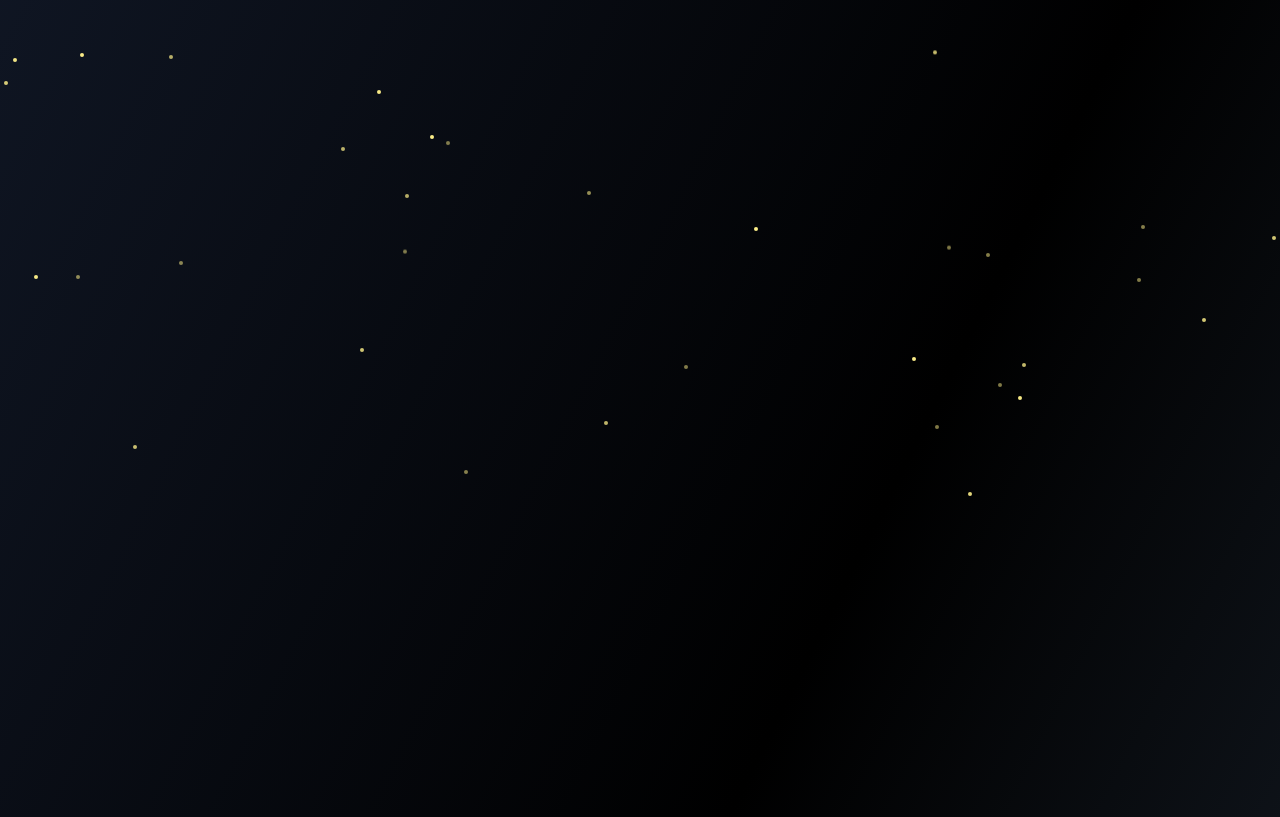
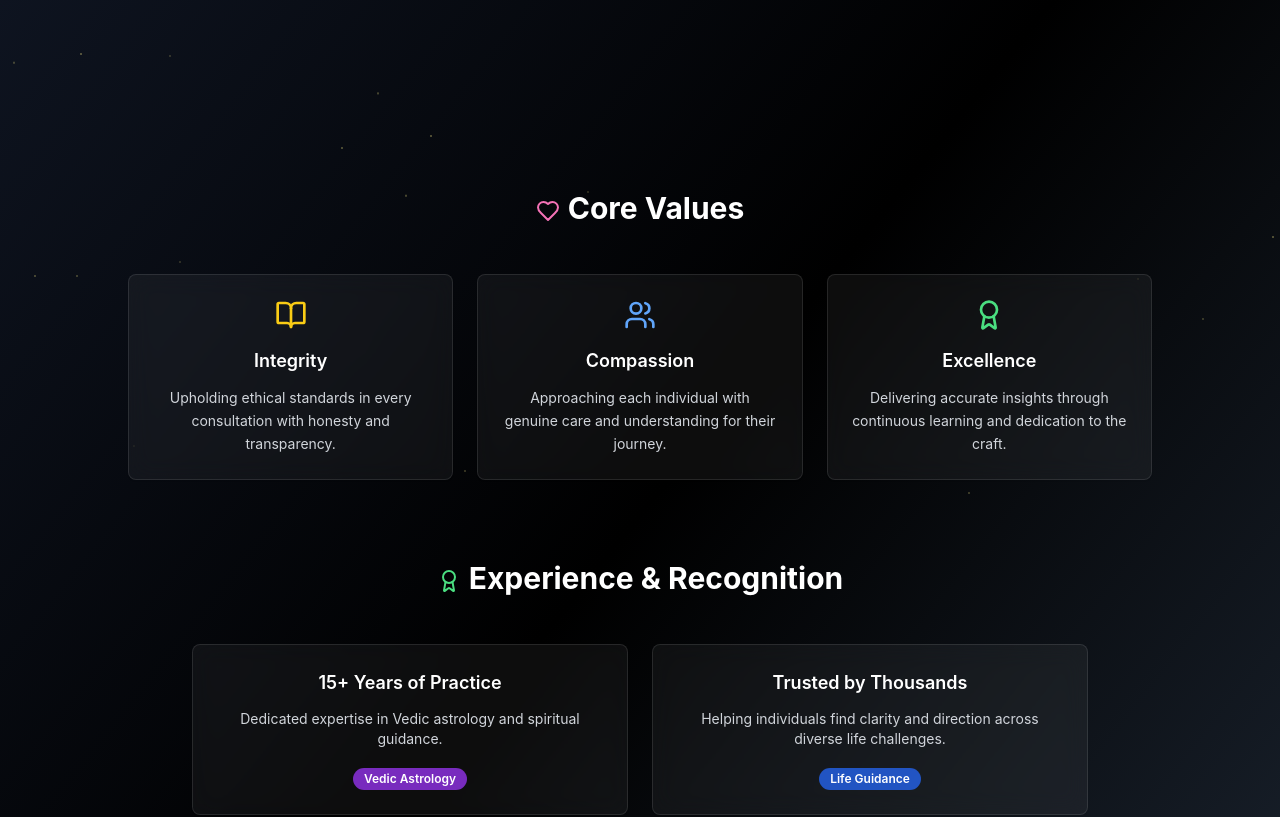
Before and after one commit to clonefutura10/astral-insights-alchemy, a React (Vite) app: page /about in a window 1280 px wide. Shown: the part 282-1099 px from the top of the page. Built offline with nearby package versions, Linux system fonts and the light colour scheme.

Commit message:
Refactor: Improve About page text
Make the text on the About page more professional and soothing.

```diff
--- a/src/pages/About.tsx
+++ b/src/pages/About.tsx
@@ -1,3 +1,4 @@
+
 import React, { useEffect, useRef } from 'react';
 import { Link } from 'react-router-dom';
 import { gsap } from 'gsap';
@@ -58,10 +59,10 @@ const About = () => {
 
       {/* Floating Stars Background */}
       <div ref={starsRef} className="fixed inset-0 pointer-events-none z-0">
-        {[...Array(50)].map((_, i) => (
+        {[...Array(30)].map((_, i) => (
           <div
             key={i}
-            className="absolute w-1 h-1 bg-yellow-200 rounded-full animate-pulse"
+            className="absolute w-0.5 h-0.5 bg-yellow-200/40 rounded-full animate-pulse"
             style={{
               left: `${Math.random() * 100}%`,
               top: `${Math.random() * 100}%`,
@@ -74,70 +75,70 @@ const About = () => {
       {/* Hero Section - Added pt-20 for header spacing */}
       <div className="relative z-10 container mx-auto px-6 py-20 pt-32">
         {/* About Section */}
-        <section className="about-section mb-16">
-          <h2 className="text-4xl md:text-5xl font-bold mb-8 text-center about-title">
+        <section className="about-section mb-20">
+          <h2 className="text-3xl md:text-4xl font-bold mb-12 text-center about-title">
             <Sparkles className="inline-block mr-2 text-yellow-400" />
             About Pandit Pradeep Kiradoo
           </h2>
-          <div className="text-lg text-gray-300 leading-relaxed about-content">
-            <ScrollReveal baseOpacity={0.2} enableBlur={true} baseRotation={2} blurStrength={6} containerClassName="mb-8">
-              Pandit Pradeep Kiradoo is a renowned Vedic astrologer with over 15 years of experience in Jyotish Shastra.
-              His deep understanding of planetary influences and their impact on human life has guided countless individuals
-              towards a more fulfilling and prosperous existence.
+
+          <div className="max-w-4xl mx-auto">
+            <ScrollReveal baseOpacity={0.3} enableBlur={true} baseRotation={1} blurStrength={3} containerClassName="mb-8">
+              <div className="text-center text-lg text-gray-300 leading-relaxed">
+                A renowned Vedic astrologer with over 15 years of experience in Jyotish Shastra,
+                combining ancient wisdom with modern insights to guide individuals toward fulfillment and prosperity.
+              </div>
             </ScrollReveal>
-            <ScrollReveal baseOpacity={0.2} enableBlur={true} baseRotation={2} blurStrength={6} containerClassName="mb-8">
-              With a compassionate approach, he combines ancient wisdom with modern techniques to provide personalized
-              astrological consultations. His expertise lies in analyzing birth charts, predicting future events, and
-              offering effective remedies to mitigate challenges.
-            </ScrollReveal>
-            <ScrollReveal baseOpacity={0.2} enableBlur={true} baseRotation={2} blurStrength={6} containerClassName="mb-8">
-              Pandit Pradeep Kiradoo is dedicated to empowering individuals with the knowledge of their cosmic potential,
-              helping them make informed decisions and navigate life's journey with confidence and clarity.
+
+            <ScrollReveal baseOpacity={0.3} enableBlur={true} baseRotation={1} blurStrength={3} containerClassName="mb-8">
+              <div className="text-center text-base text-gray-400 leading-relaxed max-w-3xl mx-auto">
+                Specializing in birth chart analysis, future predictions, and personalized remedies,
+                Pandit Kiradoo empowers clients with cosmic insights for confident decision-making.
+              </div>
             </ScrollReveal>
           </div>
         </section>
 
         {/* Our Values Section */}
-        <section className="values-section mb-16">
-          <h2 className="text-3xl font-bold mb-8 text-center">
+        <section className="values-section mb-20">
+          <h2 className="text-2xl md:text-3xl font-bold mb-12 text-center">
             <Heart className="inline-block mr-2 text-pink-400" />
-            Our Core Values
+            Core Values
           </h2>
-          <div className="grid md:grid-cols-3 gap-8">
-            <Card className="bg-white/5 backdrop-blur-md border border-white/10 p-6 hover:transform hover:scale-105 transition-all duration-300 hover:bg-white/10">
-              <BookOpen className="w-10 h-10 text-yellow-400 mb-4" />
-              <h3 className="text-xl font-bold mb-2 text-white">Integrity</h3>
-              <p className="text-gray-300">Upholding the highest standards of honesty and ethical conduct in every consultation.</p>
+          <div className="grid md:grid-cols-3 gap-6 max-w-5xl mx-auto">
+            <Card className="bg-white/5 backdrop-blur-md border border-white/10 p-6 hover:transform hover:scale-105 transition-all duration-300 hover:bg-white/10 text-center">
+              <BookOpen className="w-8 h-8 text-yellow-400 mb-4 mx-auto" />
+              <h3 className="text-lg font-semibold mb-3 text-white">Integrity</h3>
+              <p className="text-sm text-gray-300 leading-relaxed">Upholding ethical standards in every consultation with honesty and transparency.</p>
             </Card>
-            <Card className="bg-white/5 backdrop-blur-md border border-white/10 p-6 hover:transform hover:scale-105 transition-all duration-300 hover:bg-white/10">
-              <Users className="w-10 h-10 text-blue-400 mb-4" />
-              <h3 className="text-xl font-bold mb-2 text-white">Empathy</h3>
-              <p className="text-gray-300">Approaching each individual with compassion, understanding, and genuine care for their well-being.</p>
+            <Card className="bg-white/5 backdrop-blur-md border border-white/10 p-6 hover:transform hover:scale-105 transition-all duration-300 hover:bg-white/10 text-center">
+              <Users className="w-8 h-8 text-blue-400 mb-4 mx-auto" />
+              <h3 className="text-lg font-semibold mb-3 text-white">Compassion</h3>
+              <p className="text-sm text-gray-300 leading-relaxed">Approaching each individual with genuine care and understanding for their journey.</p>
             </Card>
-            <Card className="bg-white/5 backdrop-blur-md border border-white/10 p-6 hover:transform hover:scale-105 transition-all duration-300 hover:bg-white/10">
-              <Award className="w-10 h-10 text-green-400 mb-4" />
-              <h3 className="text-xl font-bold mb-2 text-white">Excellence</h3>
-              <p className="text-gray-300">Striving for continuous improvement and delivering the most accurate and insightful astrological guidance.</p>
+            <Card className="bg-white/5 backdrop-blur-md border border-white/10 p-6 hover:transform hover:scale-105 transition-all duration-300 hover:bg-white/10 text-center">
+              <Award className="w-8 h-8 text-green-400 mb-4 mx-auto" />
+              <h3 className="text-lg font-semibold mb-3 text-white">Excellence</h3>
+              <p className="text-sm text-gray-300 leading-relaxed">Delivering accurate insights through continuous learning and dedication to the craft.</p>
             </Card>
           </div>
         </section>
 
         {/* Achievements Section */}
         <section className="achievements-section">
-          <h2 className="text-3xl font-bold mb-8 text-center">
+          <h2 className="text-2xl md:text-3xl font-bold mb-12 text-center">
             <Award className="inline-block mr-2 text-green-400" />
-            Key Achievements
+            Experience & Recognition
           </h2>
-          <div className="grid md:grid-cols-2 gap-8">
-            <Card className="bg-white/5 backdrop-blur-md border border-white/10 p-6 hover:transform hover:scale-105 transition-all duration-300 hover:bg-white/10">
-              <h3 className="text-xl font-bold mb-2 text-white">15+ Years of Experience</h3>
-              <p className="text-gray-300">Providing expert astrological guidance for over a decade.</p>
-              <Badge className="mt-4 bg-purple-600 text-white">Vedic Astrology</Badge>
+          <div className="grid md:grid-cols-2 gap-6 max-w-4xl mx-auto">
+            <Card className="bg-white/5 backdrop-blur-md border border-white/10 p-6 hover:transform hover:scale-105 transition-all duration-300 hover:bg-white/10 text-center">
+              <h3 className="text-lg font-semibold mb-3 text-white">15+ Years of Practice</h3>
+              <p className="text-sm text-gray-300 mb-4">Dedicated expertise in Vedic astrology and spiritual guidance.</p>
+              <Badge className="bg-purple-600/80 text-white text-xs">Vedic Astrology</Badge>
             </Card>
-            <Card className="bg-white/5 backdrop-blur-md border border-white/10 p-6 hover:transform hover:scale-105 transition-all duration-300 hover:bg-white/10">
-              <h3 className="text-xl font-bold mb-2 text-white">Thousands of Satisfied Clients</h3>
-              <p className="text-gray-300">Helping individuals find clarity and direction in their lives.</p>
-              <Badge className="mt-4 bg-blue-600 text-white">Life Guidance</Badge>
+            <Card className="bg-white/5 backdrop-blur-md border border-white/10 p-6 hover:transform hover:scale-105 transition-all duration-300 hover:bg-white/10 text-center">
+              <h3 className="text-lg font-semibold mb-3 text-white">Trusted by Thousands</h3>
+              <p className="text-sm text-gray-300 mb-4">Helping individuals find clarity and direction across diverse life challenges.</p>
+              <Badge className="bg-blue-600/80 text-white text-xs">Life Guidance</Badge>
             </Card>
           </div>
         </section>
```
